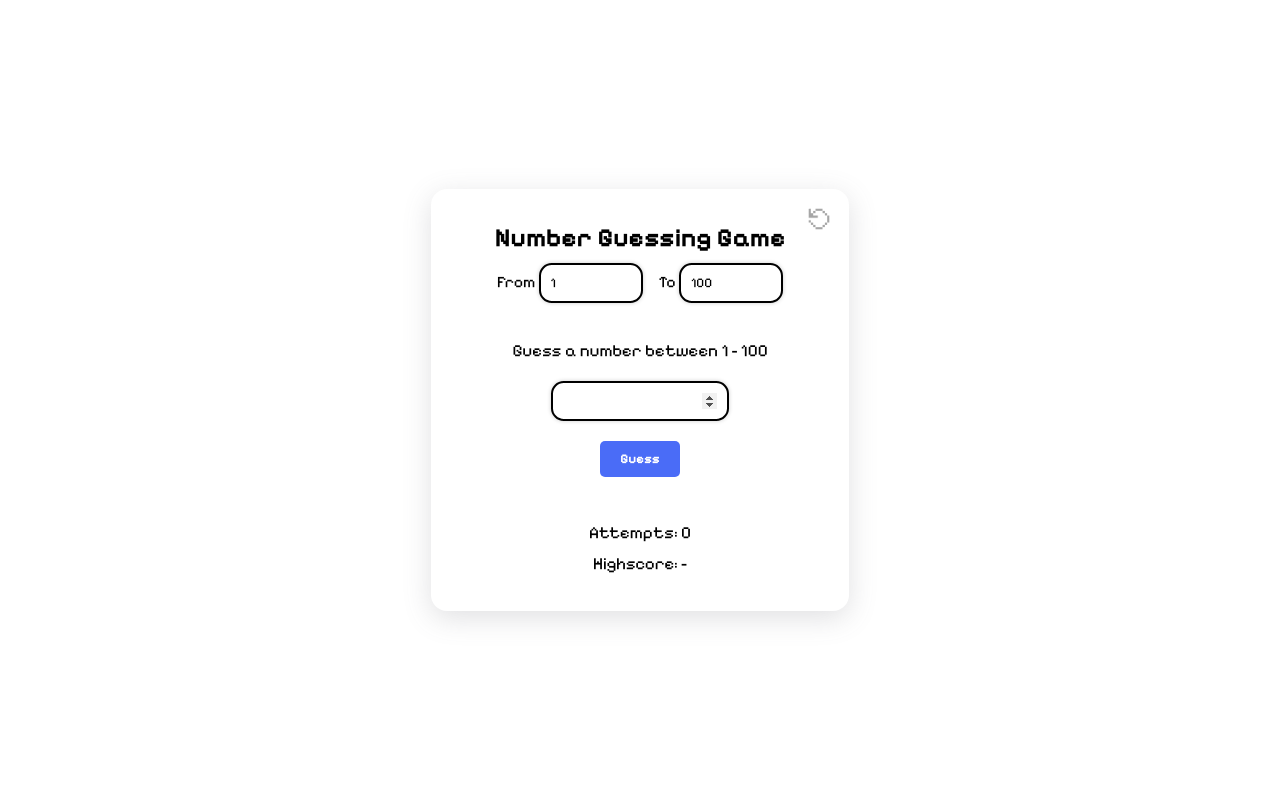
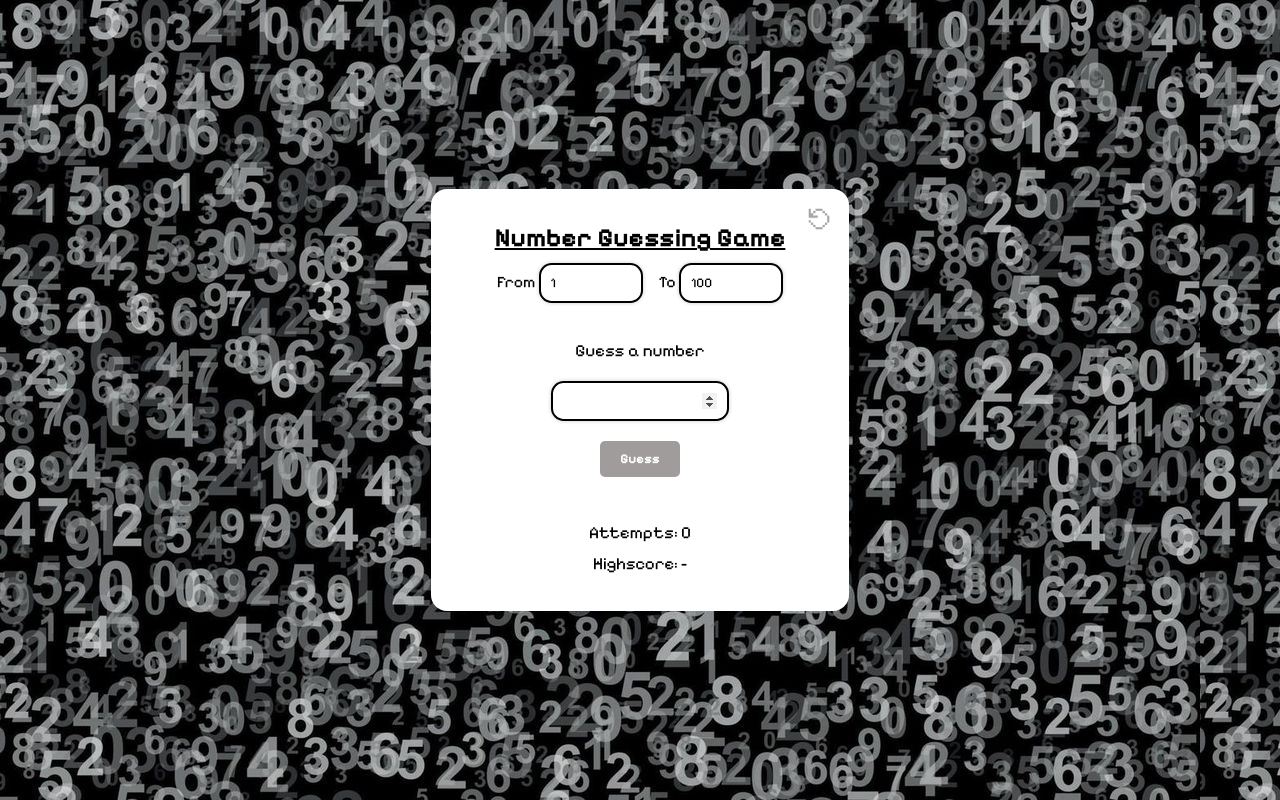
Before and after one commit to mianyay/Number-Guessing-Game, a plain HTML site: page index.html in a window 1280 px wide. Drawn offline with Linux system fonts and the light colour scheme.

Commit message:
background

```diff
--- a/index.html
+++ b/index.html
@@ -8,6 +8,11 @@
     <link rel="preconnect" href="https://fonts.googleapis.com">
     <link rel="preconnect" href="https://fonts.gstatic.com" crossorigin>
     <link href="https://fonts.googleapis.com/css2?family=Pixelify+Sans:wght@400..700&display=swap" rel="stylesheet">
+    <style>
+        body {
+            background-image: url(images/bg.jpg);
+        }
+    </style>
 </head>
 <body>
     <div class="container">
@@ -20,7 +25,7 @@
                 <label>From <input type="number" id="min-input" value="1"></label>
                 <label>To <input type="number" id="max-input" value="100"></label>
             </div>
-            <p>Guess a number between 1 - 100</p>
+            <p>Guess a number</p>
             <input type="number" id="guess">
             <button id="guess-btn">Guess</button>
             <p id="result"></p>
--- a/style.css
+++ b/style.css
@@ -12,14 +12,16 @@ body {
     position: relative;
     max-width: 600px;
     padding: 1rem 4rem 2rem 4rem;
-    box-shadow: rgba(100, 100, 111, 0.2) 0px 7px 29px 0px;
     border-radius: 1rem;
+    background: white;
 }
 
 h1 {
     text-align: center;
     font-size: 26px;
     margin-bottom: 10px;
+    text-decoration: underline;
+
 }
 
 .game {
@@ -44,7 +46,7 @@ input {
 
 button {
     color: #fff;
-    background: #4a6cf7;
+    background: #a09c9c;
     border: none;
     padding: 10px 20px;
     border-radius: 5px;
@@ -55,6 +57,7 @@ button {
 
 button:hover {
     transform: scale(1.2);
+    background: #585757;
 }
 
 #result {
```
